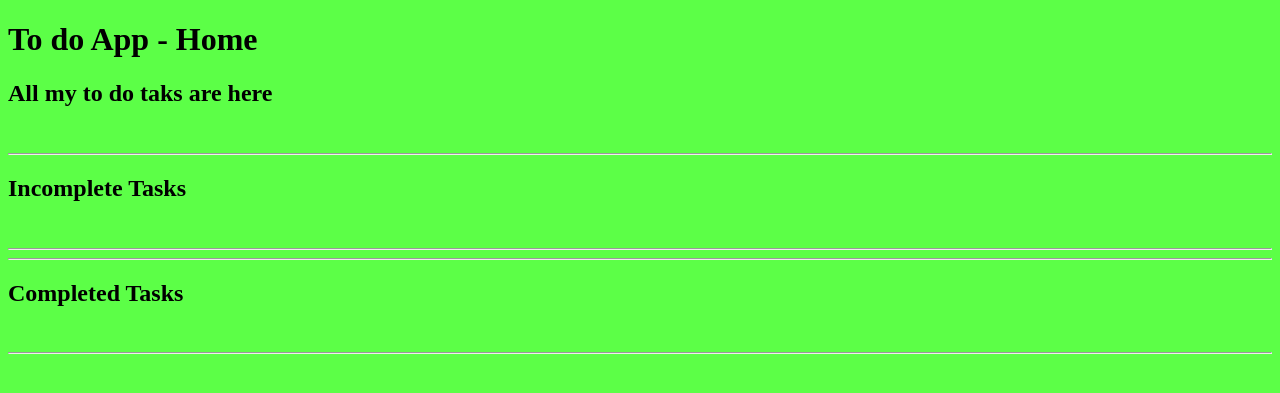
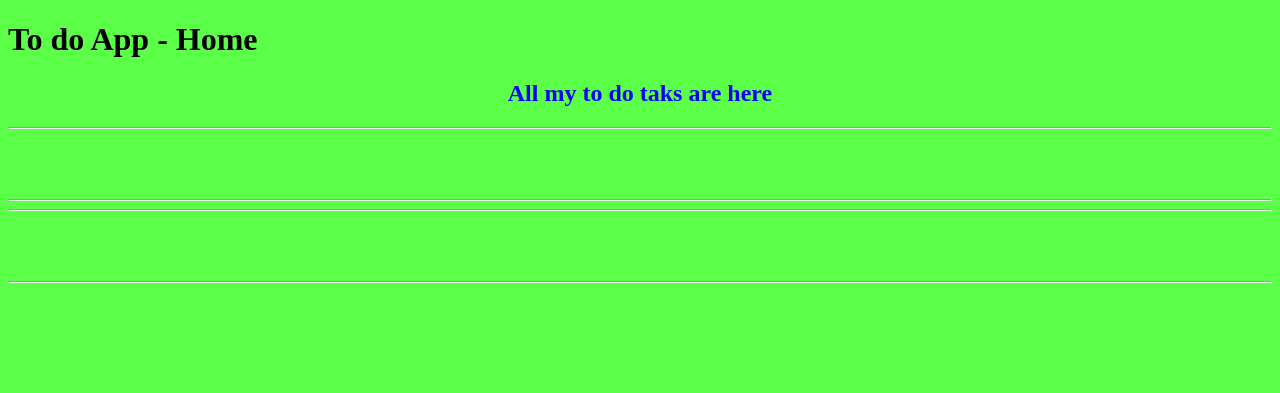
Before and after one commit to purohitamit/todo-app, a Flask app: page / in a window 1280 px wide. Shown: the top 393 px of the page. Run offline with Flask 2, Linux system fonts and the light colour scheme; data that the repository does not hold is empty.

Commit message:
adding some html changes

```diff
--- a/application/templates/index.html
+++ b/application/templates/index.html
@@ -1,11 +1,15 @@
 {% extends "layout.html"%}
 
 {% block body %}
-<h2>All my to do taks are here</h2>
-<br>
+
+<h2 style="color: blue; text-align: center;">All my to do taks are here</h2>
+
 <hr>
-<h2> Incomplete Tasks </h2>
-<br>
+<span style="color:red">
+<marquee width="100%" direction="right" height="50px">
+<h2>&#128520;Incomplete Tasks &#128520;</h2></marquee>
+
+</span>
 <hr>
 {% for task in all_tasks %}
 <span style="color: blue;">
@@ -19,8 +23,10 @@
 </span>
 {% endfor %}
 <hr>
-<h2> Completed Tasks </h2>
-<br>
+<span style="color:green">
+<marquee width="100%" direction="left" height="50px">
+<h2> &#128151;&#128151;Completed Tasks&#128151;&#128151; </h2></marquee></span>
+
 <hr>
 {% for task in all_tasks %}
 <span style="color: blueviolet;">
--- a/application/templates/layout.html
+++ b/application/templates/layout.html
@@ -1,7 +1,9 @@
 <!DOCTYPE html>
+
 <html>
     <head>
-        <title>To do App - {{title}}</title>
+        <meta charset="UTF-8">
+      <title>To do App - {{title}}</title>
 
     </head>
     <body style="background-color:rgb(92, 255, 71)";>
```
